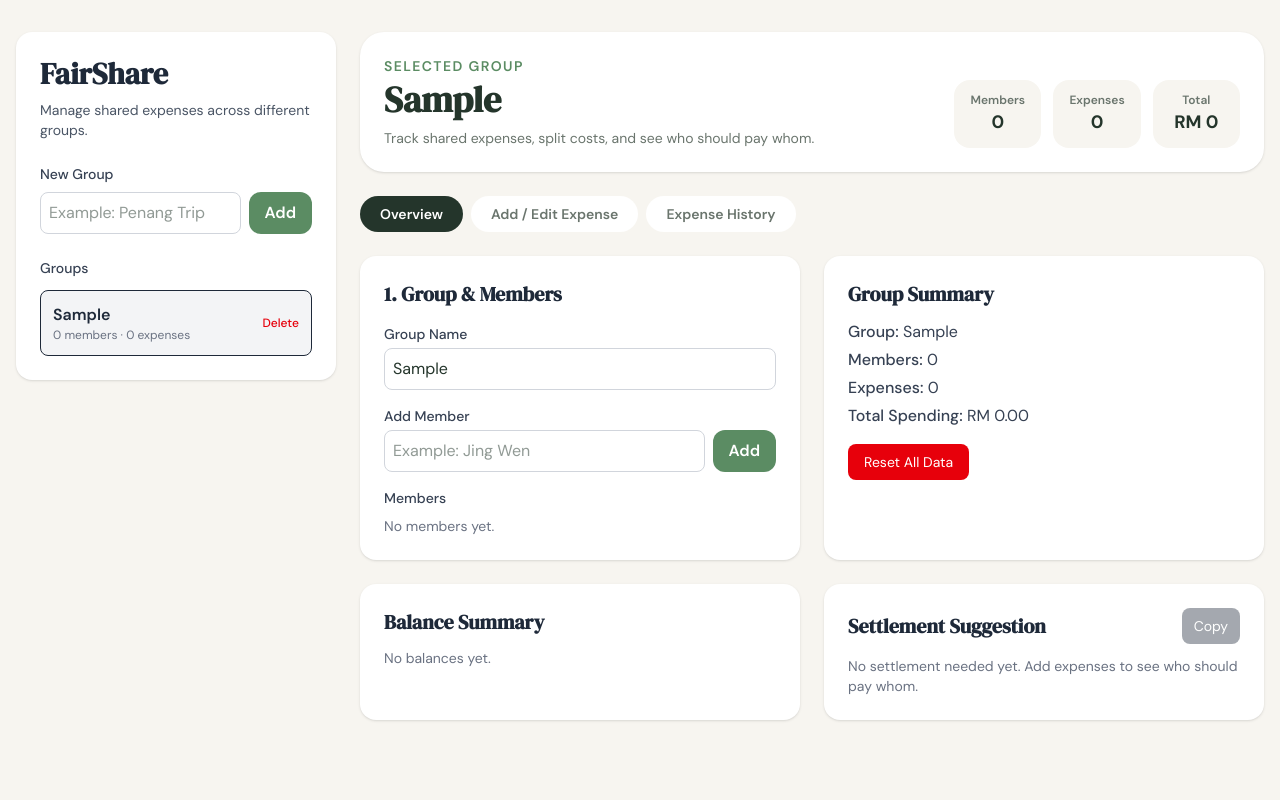
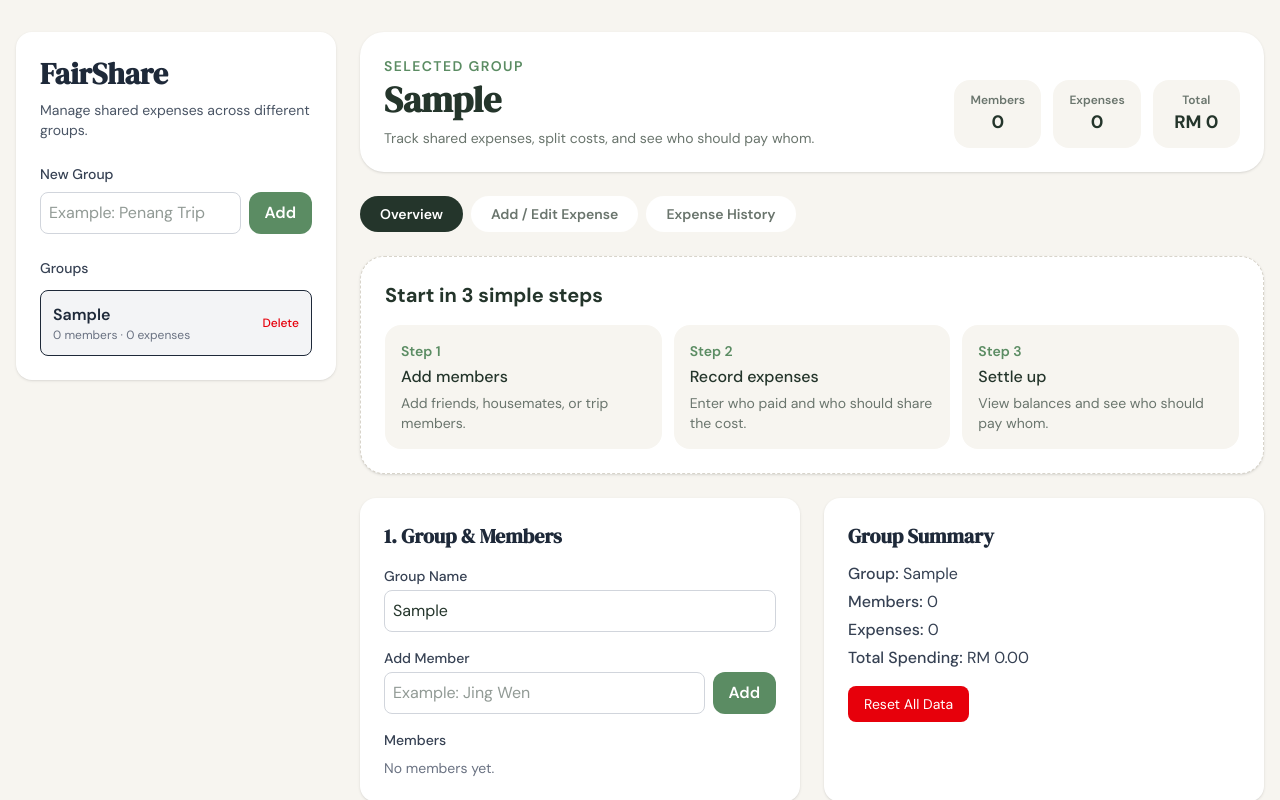
Before and after one commit to jingwen0421/expense-splitter, a React (Vite) app: page / in a window 1280 px wide. Both pictures are taken after typing "Sample" into the empty fields and a click on the button "Add". Shown: the top 800 px of the page. Built offline with nearby package versions, Linux system fonts and the light colour scheme.

Commit message:
Show date in expense history

```diff
--- a/src/App.jsx
+++ b/src/App.jsx
@@ -425,6 +425,39 @@ function App() {
           </div>
       {activeTab === "overview" && (
         <>
+        {members.length === 0 && expenses.length === 0 && (
+          <div className="mb-6 rounded-3xl border border-dashed border-[#D8D4CA] bg-white p-6 shadow-sm">
+            <h3 className="text-xl font-bold text-[#24352B]">
+              Start in 3 simple steps
+            </h3>
+
+            <div className="mt-4 grid gap-3 md:grid-cols-3">
+              <div className="rounded-2xl bg-[#F7F5F0] p-4">
+                <p className="text-sm font-semibold text-[#5B8C63]">Step 1</p>
+                <p className="mt-1 font-medium text-[#24352B]">Add members</p>
+                <p className="mt-1 text-sm text-[#6A756D]">
+                  Add friends, housemates, or trip members.
+                </p>
+              </div>
+
+              <div className="rounded-2xl bg-[#F7F5F0] p-4">
+                <p className="text-sm font-semibold text-[#5B8C63]">Step 2</p>
+                <p className="mt-1 font-medium text-[#24352B]">Record expenses</p>
+                <p className="mt-1 text-sm text-[#6A756D]">
+                  Enter who paid and who should share the cost.
+                </p>
+              </div>
+
+              <div className="rounded-2xl bg-[#F7F5F0] p-4">
+                <p className="text-sm font-semibold text-[#5B8C63]">Step 3</p>
+                <p className="mt-1 font-medium text-[#24352B]">Settle up</p>
+                <p className="mt-1 text-sm text-[#6A756D]">
+                  View balances and see who should pay whom.
+                </p>
+              </div>
+            </div>
+          </div>
+        )}
           <div className="grid gap-6 md:grid-cols-2">
             <GroupForm
               groupName={groupName}
--- a/src/components/ExpenseHistory.jsx
+++ b/src/components/ExpenseHistory.jsx
@@ -21,6 +21,18 @@ function ExpenseHistory({ expenses, deleteExpense, editExpense }) {
                     <h3 className="font-semibold text-gray-800">
                       {expense.title}
                     </h3>
+
+                    <p className="mt-1 text-xs text-[#6A756D]">
+                        {expense.createdAt
+                            ? new Date(expense.createdAt).toLocaleString("en-MY", {
+                                day: "2-digit",
+                                month: "short",
+                                year: "numeric",
+                                hour: "2-digit",
+                                minute: "2-digit",
+                            })
+                            : "No date"}
+                        </p>
 
                     <p className="mt-1 text-sm text-gray-600">
                       Paid by {expense.paidBy}
```
